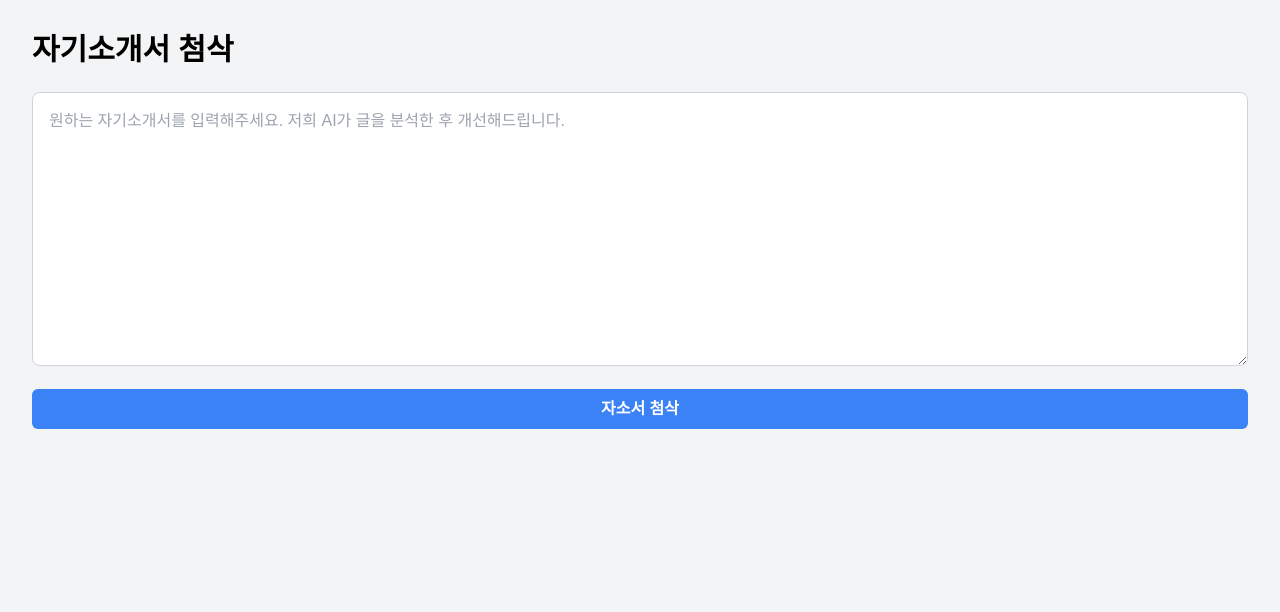
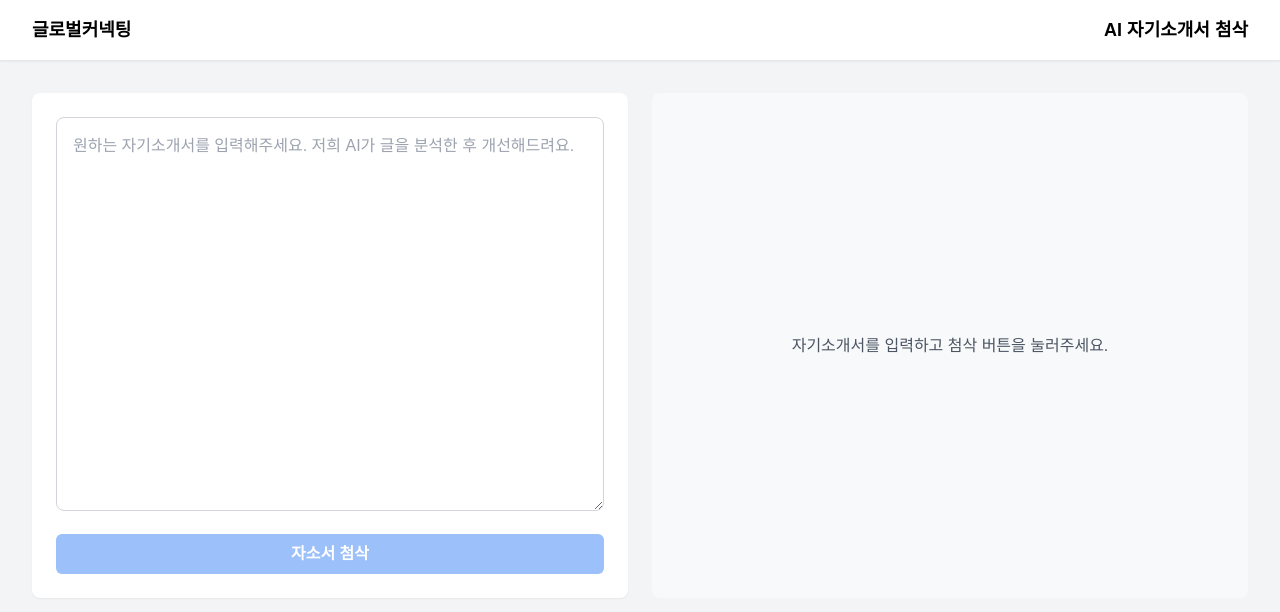
Before and after one commit to bbjbc/GLOBAL-CONNECTING-FE, a React (Vite) app: page /review in a window 1280 px wide. Shown: the top 612 px of the page. Built offline with nearby package versions, Linux system fonts and the light colour scheme; a web font is replaced by a local one.

Commit message:
feat: 자기소개서 입력폼과 첨삭결과를 페이지에 추가

```diff
--- /dev/null
+++ b/src/components/review/ReviewResult.tsx
@@ -0,0 +1,16 @@
+import { dataStore } from '../../store/dataStore';
+
+const ReviewResult = () => {
+  const reviewedText = dataStore((state) => state.reviewedText);
+
+  return (
+    <div className="mt-4">
+      <h2 className="mb-4 text-lg font-bold">첨삭 결과입니다.</h2>
+      <div className="rounded-lg bg-white p-4">
+        <p>{reviewedText}</p>
+      </div>
+    </div>
+  );
+};
+
+export default ReviewResult;
--- a/src/pages/ReviewPage.tsx
+++ b/src/pages/ReviewPage.tsx
@@ -1,14 +1,47 @@
-import ResumeInput from '../components/resume/ResumeInput';
-import ReviewButton from '../components/review/ReviewButton';
+import { Link } from 'react-router-dom';
+
+import ResumeForm from '../components/resume/ResumeForm';
+import ReviewResult from '../components/review/ReviewResult';
+
+import { dataStore } from '../store/dataStore';
+import { PATH } from '../constants/path';
 
 const ReviewPage = () => {
+  const reviewedText = dataStore((state) => state.reviewedText);
+
   return (
-    <div className="flex min-h-screen flex-col bg-gray-100">
-      <main className="p-8">
-        <h1 className="mb-6 text-3xl font-bold">자기소개서 첨삭</h1>
-        <ResumeInput />
-        <div className="mt-4">
-          <ReviewButton />
+    <div className="min-h-screen bg-gray-100">
+      <header className="border-b bg-white shadow-sm">
+        <div className="mx-auto flex max-w-7xl justify-between p-4 sm:px-6 lg:px-8">
+          <Link
+            to={PATH.LANDING}
+            className="text-lg font-bold transition-transform duration-300 hover:scale-105"
+          >
+            글로벌커넥팅
+          </Link>
+          <h1 className="text-lg font-bold">AI 자기소개서 첨삭</h1>
+        </div>
+      </header>
+
+      <main className="mx-auto max-w-7xl p-4 sm:p-6 lg:p-8">
+        <div className="grid grid-cols-1 gap-6 lg:grid-cols-2">
+          <div className="h-full rounded-lg bg-white p-6 shadow-sm">
+            <ResumeForm />
+          </div>
+
+          <div className="lg:h-full">
+            {reviewedText ? (
+              <div className="h-full rounded-lg bg-white p-6 shadow-sm">
+                <ReviewResult />
+              </div>
+            ) : (
+              <div className="flex h-full items-center justify-center rounded-lg bg-white/40 p-6">
+                <p className="text-center text-gray-600">
+                  자기소개서를 입력하고 첨삭 버튼을 눌러주세요.
+                </p>
+              </div>
+            )}
+          </div>
         </div>
       </main>
     </div>
```
